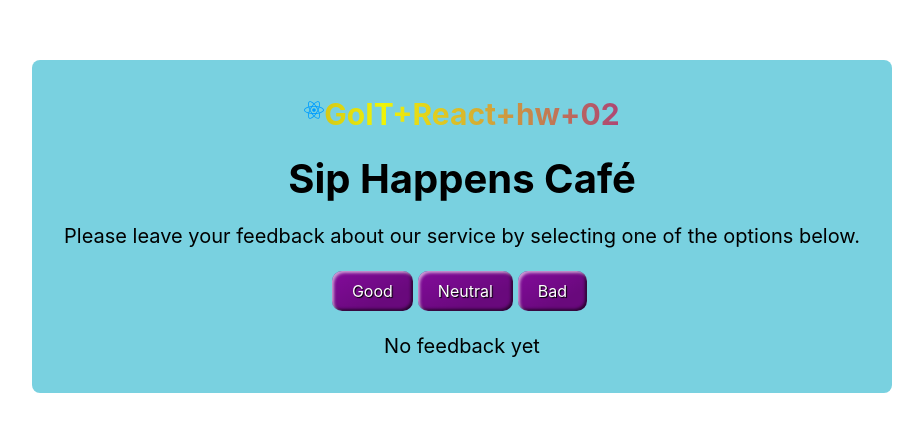
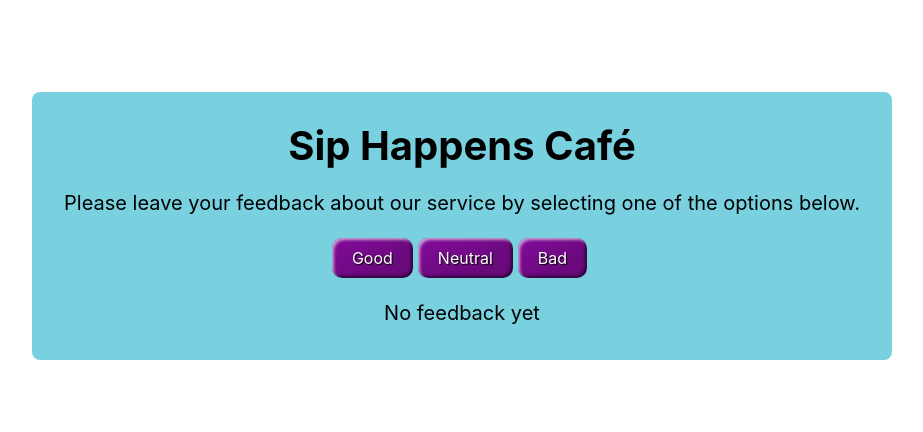
Before and after one commit to lichiy-web/goit-react-hw-02-marina, a React (Vite) app: page / in a window 1280 px wide. Shown: the part 174-606 px from the top of the page, without its empty margins (178-1101 px from the left). Built offline with nearby package versions, Linux system fonts and the light colour scheme.

Commit message:
del header

```diff
--- a/src/App.jsx
+++ b/src/App.jsx
@@ -1,5 +1,4 @@
 import { useEffect, useState } from 'react'
-import Header from './components/Header/Header'
 import Description from './components/Description/Description'
 import Options from './components/Options/Options'
 import Feedback from './components/Feedback/Feedback'
@@ -40,7 +39,6 @@ export default function App() {
 
   return (
     <div>
-      <Header />
       <Description />
 
       <Options
--- a/src/components/header/Header.jsx
+++ /dev/null
@@ -1,16 +0,0 @@
-import { FaReact } from "react-icons/fa6"
-import s from './Header.module.css'
-
-const Header = () => {
-  return (
-    <>
-    <header>
-      <div className={s.header}>
-        <h2><FaReact className={s.logo} />GoIT+React+hw+02</h2>
-      </div>
-     </header>
-     </>
-  )
-}
-
-export default Header
--- a/src/components/header/Header.module.css
+++ /dev/null
@@ -1,15 +0,0 @@
-.header {
-  padding-bottom: 20px;
-}
-.logo {
-  fill: rgb(0, 157, 255);
-  width: 20px;
-}
-h2 {
-  background: linear-gradient(90deg,
-              #5e065f, #f0f406, #970a99);
-  background-repeat: no-repeat;
-  background-size: 80%;
-  background-clip: text;
-  -webkit-text-fill-color: rgba(255, 255, 255, 0);
-}
```
